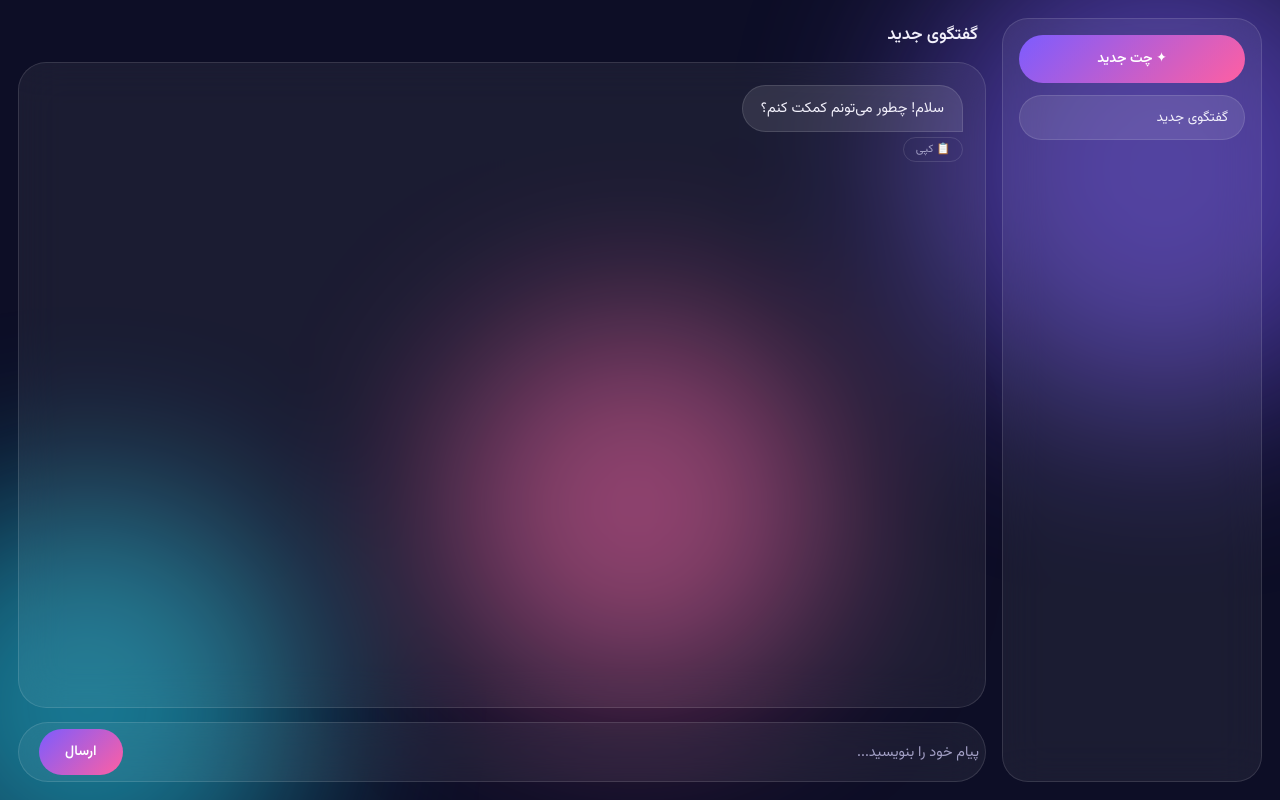
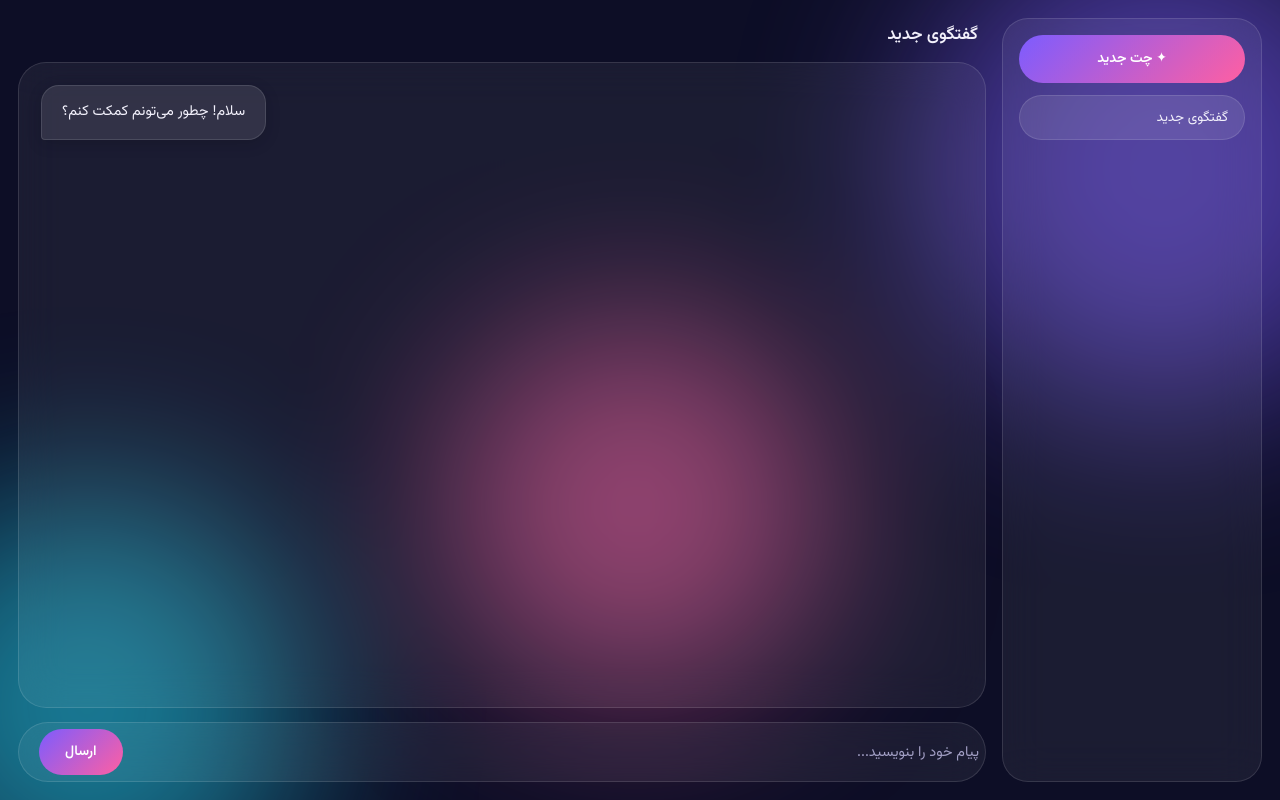
Before and after one commit to naebiarshan-a11y/aiwebsite, a plain HTML site: page index.html in a window 1280 px wide. Drawn offline with Linux system fonts and the light colour scheme.

Commit message:
Update index.html

```diff
--- a/index.html
+++ b/index.html
@@ -3,7 +3,7 @@
 <head>
 <meta charset="UTF-8">
 <meta name="viewport" content="width=device-width, initial-scale=1.0, maximum-scale=1.0, user-scalable=no, viewport-fit=cover">
-<title>چت‌بات</title>
+<title>meov2ray ai</title>
 <script src="https://telegram.org/js/telegram-web-app.js"></script>
 <link rel="preconnect" href="https://fonts.googleapis.com">
 <link rel="preconnect" href="https://fonts.gstatic.com" crossorigin>
@@ -207,51 +207,38 @@
     margin-bottom: 14px;
     display: flex;
     flex-direction: column;
+    gap: 16px;
   }
 
   .message-wrapper {
     display: flex;
     flex-direction: column;
-    margin-bottom: 16px;
-    max-width: 78%;
+    max-width: 85%;
+    width: fit-content;
   }
-  .message-wrapper.user { align-self: flex-end; align-items: flex-end; }
-  .message-wrapper.bot { align-self: flex-start; align-items: flex-start; }
+  .message-wrapper.user { align-self: flex-start; }
+  .message-wrapper.bot { align-self: flex-end; }
 
   .message {
-    padding: 11px 18px;
-    border-radius: 999px;
+    padding: 14px 20px;
+    border-radius: 18px;
     white-space: pre-wrap;
-    word-wrap: break-word;
-    line-height: 1.6;
+    word-break: break-word;
+    line-height: 1.7;
     font-size: 14.5px;
+    box-shadow: 0 4px 15px rgba(0,0,0,0.15);
   }
   .user .message {
     background: linear-gradient(135deg, var(--violet), var(--cyan));
     color: white;
-    border-bottom-left-radius: 6px;
+    border-bottom-right-radius: 4px;
   }
   .bot .message {
     background: var(--surface-strong);
     border: 1px solid var(--border);
     color: var(--text);
-    border-bottom-right-radius: 6px;
+    border-bottom-left-radius: 4px;
   }
-
-  .copy-btn {
-    margin-top: 5px;
-    background: none;
-    border: 1px solid var(--border);
-    color: var(--text-dim);
-    font-size: 11px;
-    padding: 3px 12px;
-    border-radius: 999px;
-    cursor: pointer;
-    font-family: inherit;
-    transition: color 0.15s ease, border-color 0.15s ease;
-  }
-  .copy-btn:hover { color: var(--text); border-color: var(--text-dim); }
-  .copy-btn.copied { color: var(--cyan); border-color: var(--cyan); }
 
   .input-group {
     display: flex;
@@ -317,7 +304,7 @@
       z-index: 25;
     }
     .sidebar-backdrop.open { display: block; }
-    .message-wrapper { max-width: 90%; }
+    .message-wrapper { max-width: 95%; }
   }
 </style>
 </head>
@@ -366,7 +353,6 @@
   window.addEventListener('resize', applyHeight);
 })();
 
-// تشخیص اینکه واقعاً داخل تلگرام هستیم یا داخل یه مرورگر معمولی (کروم و ...)
 const IS_TELEGRAM = !!(window.Telegram && window.Telegram.WebApp && window.Telegram.WebApp.initData);
 
 const STORAGE_KEY = 'chatbot_multichat_v1';
@@ -494,37 +480,13 @@ function renderBubble(role, text) {
   bubble.className = 'message';
   bubble.textContent = text;
 
-  const copyBtn = document.createElement('button');
-  copyBtn.className = 'copy-btn';
-  copyBtn.textContent = '📋 کپی';
-  copyBtn.onclick = () => copyText(text, copyBtn);
-
   wrapper.appendChild(bubble);
-  wrapper.appendChild(copyBtn);
   chatBox.appendChild(wrapper);
 }
 
 function renderAll() {
   renderSidebar();
   renderMessages();
-}
-
-function copyText(text, btn) {
-  navigator.clipboard.writeText(text).then(() => {
-    const original = btn.textContent;
-    btn.textContent = '✅ کپی شد';
-    btn.classList.add('copied');
-    setTimeout(() => {
-      btn.textContent = original;
-      btn.classList.remove('copied');
-    }, 1500);
-  }).catch(() => {
-    if (IS_TELEGRAM && window.Telegram.WebApp.showAlert) {
-      window.Telegram.WebApp.showAlert('کپی نشد، مرورگرت اجازه نداد.');
-    } else {
-      alert('کپی نشد، مرورگرت اجازه نداد.');
-    }
-  });
 }
 
 function scrollToBottom() {
```
